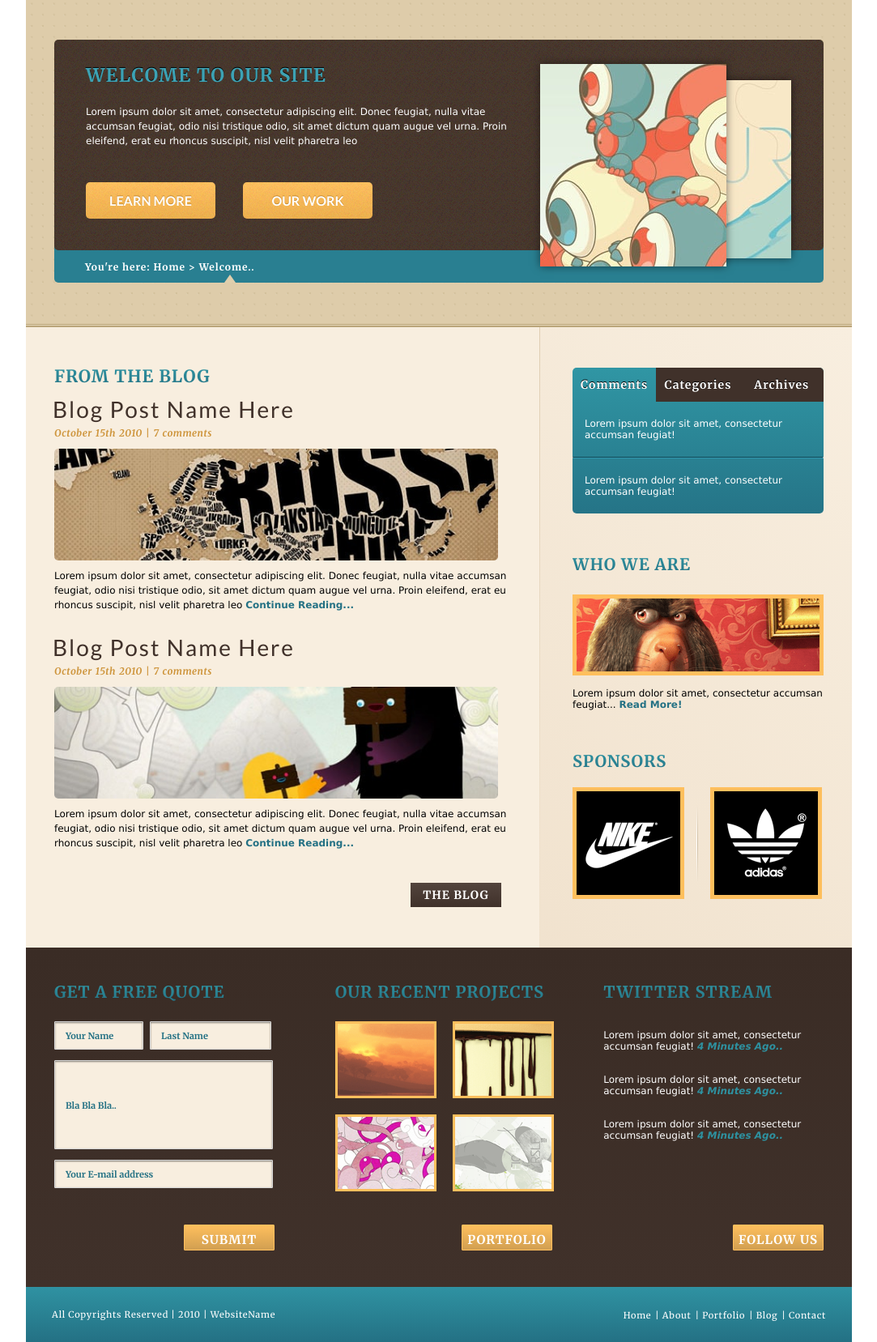
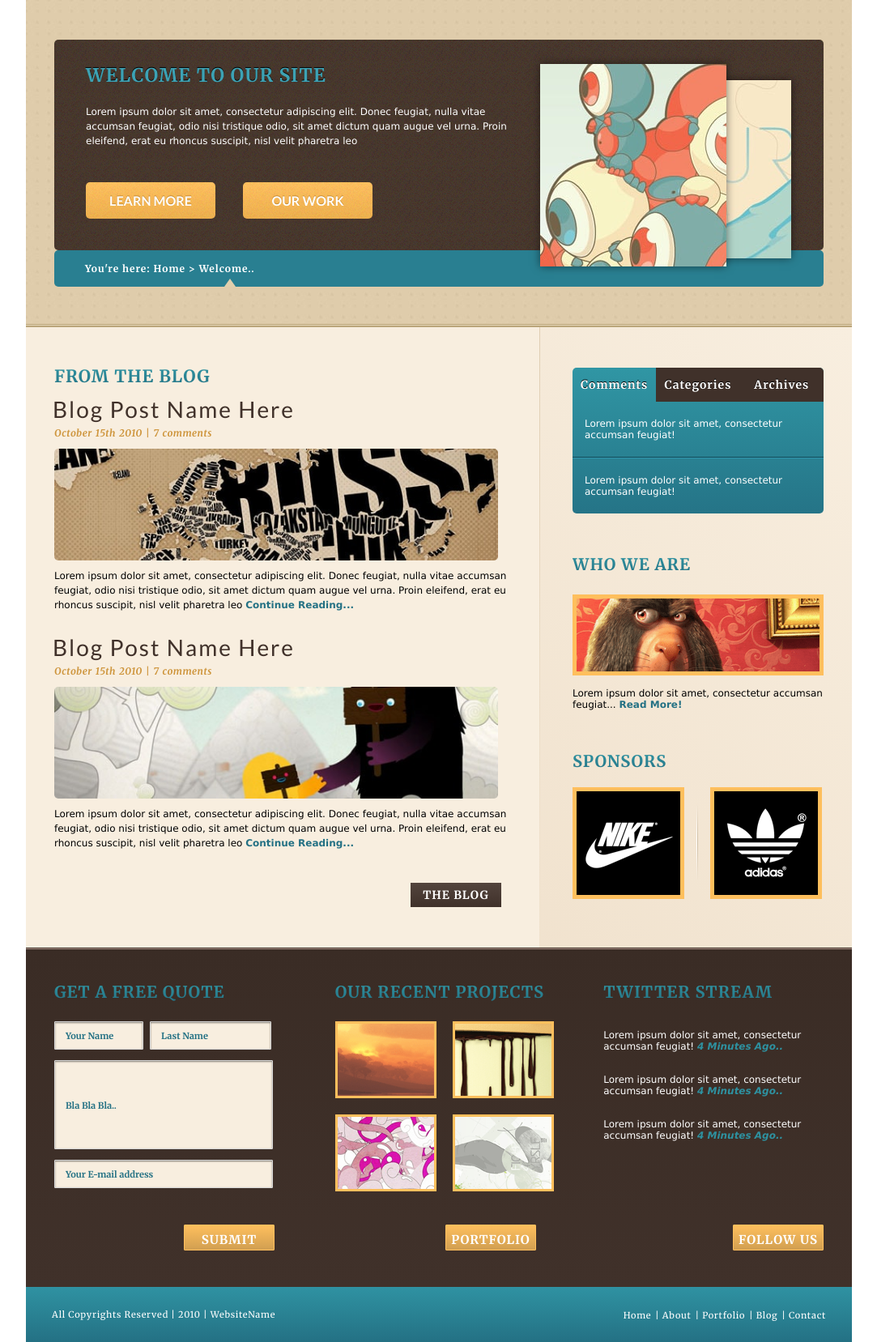
Before and after one commit to almong/netology, a PHP site: page / in a window 1280 px wide. Shown: the part 157-1814 px from the top of the page at 81% size, without its empty margins (98-1181 px from the left). Run offline with PHP 8.4, Linux system fonts and the light colour scheme.

Commit message:
diplom beta 2

```diff
--- a/home_work/html_css/diploma/index.html
+++ b/home_work/html_css/diploma/index.html
@@ -9,7 +9,7 @@
 <body>
     <header>
         <section class="header noise">
-            <div class="logo">sitename</div>
+            <a href="#" class="logo">sitename</a>
             <div class="social-net">
                 <ul>
                     <li><a class="icon-1" href="#"></a></li>
@@ -38,8 +38,7 @@
         </section>
     </header>
 
-    <section>
-        <div class="welcome">
+    <section class="welcome">
         <div class="hello noise-welcome">
             <div class="hello-txt">
                 <h1>welcome to our site</h1>
@@ -53,9 +52,6 @@
             </div>
         </div>
         <div class="bread-crumb">You're here: <a href="#">Home</a> > <a href="#">Welcome</a>..</div>
-            <div class="arrow"></div>
-            <div class="separator-h"></div>
-        </div>
     </section>
 
     <section class="blog-aside">
@@ -87,11 +83,9 @@
                     <a href="#" class="cat-categories tab">Categories</a>
                     <a href="#" class="cat-archives tab">Archives</a>
                     <div>
-                        <p>Lorem ipsum dolor sit amet, consectetur accumsan feugiat! </p>
-                        <hr>
+                        <p class="hr">Lorem ipsum dolor sit amet, consectetur accumsan feugiat! </p>
                         <p>Lorem ipsum dolor sit amet, consectetur accumsan feugiat! </p>
                     </div>
-                    <div></div>
                 </div>
                 <div class="who">
                     <h2>who we are</h2>
@@ -102,10 +96,9 @@
                 </div>
                 <div class="sponsors">
                     <h2>sponsors</h2>
-                    <div class="sponsor-bg">
+                    <div class="sponsor-bg sponsor-separator">
                         <img src="https://raw.githubusercontent.com/almong/netology/master/home_work/html_css/diploma/img/Nike-logo.png" alt="nike">
                     </div>
-                    <div class="sponsor-separator"></div>
                     <div class="sponsor-bg">
                         <img src="https://raw.githubusercontent.com/almong/netology/master/home_work/html_css/diploma/img/Adidas-Logo.png" alt="adidas">
                     </div>
@@ -114,7 +107,6 @@
         </aside>
     </section>
     <footer>
-        <div class="line"></div>
         <section class="big-footer">
             <div class="form">
                 <h2>get a free quote</h2>
@@ -128,18 +120,18 @@
             </div>
             <div class="project">
                 <h2>our recent projects</h2>
-                <a href="#"><img src="https://raw.githubusercontent.com/almong/netology/master/home_work/html_css/diploma/img/project-img-1.png" alt="project-img-1"></a>
-                <a href="#"><img src="https://raw.githubusercontent.com/almong/netology/master/home_work/html_css/diploma/img/project-img-2.png" alt="project-img-2"></a>
-                <a href="#"><img src="https://raw.githubusercontent.com/almong/netology/master/home_work/html_css/diploma/img/project-img-3.png" alt="project-img-3"></a>
-                <a href="#"><img src="https://raw.githubusercontent.com/almong/netology/master/home_work/html_css/diploma/img/project-img-4.png" alt="project-img-4"></a>
-                <div class="footer-button">portfolio</div>
+                <a href="#" class="photo"><img src="https://raw.githubusercontent.com/almong/netology/master/home_work/html_css/diploma/img/project-img-1.png" alt="project-img-1"></a>
+                <a href="#"class="photo"><img src="https://raw.githubusercontent.com/almong/netology/master/home_work/html_css/diploma/img/project-img-2.png" alt="project-img-2"></a>
+                <a href="#"class="photo"><img src="https://raw.githubusercontent.com/almong/netology/master/home_work/html_css/diploma/img/project-img-3.png" alt="project-img-3"></a>
+                <a href="#"class="photo"><img src="https://raw.githubusercontent.com/almong/netology/master/home_work/html_css/diploma/img/project-img-4.png" alt="project-img-4"></a>
+                <a class="footer-button">portfolio</a>
             </div>
             <div class="twitt">
                 <h2>twitter stream</h2>
                 <p>Lorem ipsum dolor sit amet, consectetur accumsan feugiat! <span>4 Minutes Ago..</span></p>
                 <p>Lorem ipsum dolor sit amet, consectetur accumsan feugiat! <span>4 Minutes Ago..</span></p>
                 <p>Lorem ipsum dolor sit amet, consectetur accumsan feugiat! <span>4 Minutes Ago..</span></p>
-                <div class="footer-button">follow us</div>
+                <a class="footer-button">follow us</a>
             </div>
         </section>
         <section class="small-footer noise">
--- a/home_work/html_css/diploma/style.css
+++ b/home_work/html_css/diploma/style.css
@@ -9,6 +9,7 @@
 
 .logo {
     display: inline-block;
+    text-decoration: none;
     max-width: 200px;
     padding: 34px 35px;
     text-transform: uppercase;
@@ -100,7 +101,6 @@
 }
 
 .head-nav li {
-    /* vertical-align: middle; */
     display: inline-block;
 }
 
@@ -173,14 +173,17 @@
 }
 
 .welcome {
-    background-image: url("https://raw.githubusercontent.com/almong/netology/master/home_work/html_css/diploma/img/bg.png");
+    background-image: url("https://raw.githubusercontent.com/almong/netology/master/home_work/html_css/diploma/img/bg.jpg");
+    /* background-repeat: ; */
     position: relative;
+    border-bottom: 4px solid #ffffff;
+    border-image: url("https://raw.githubusercontent.com/almong/netology/master/home_work/html_css/diploma/img/separator-h.png") 4;
 }
 
 .welcome::after {
     display: block;
     content: '';
-    height: 95px;
+    height: 46px;
 }
 
 .hello {
@@ -281,18 +284,15 @@
 .bread-crumb {
     box-sizing: border-box;
     letter-spacing: 1px;
-    position: absolute;
+    margin: auto;
     background-color: #297f91;
     color: #ffffff;
     font-weight: bold;
     font-family: 'Merriweather', serif;
     font-size: 12px;
-    padding: 22px 38px 12px;
+    padding: 15px 38px 15px;
     border-radius: 5px;
-    z-index: 0;
     width: calc(100% - 70px);
-    left: 35px;
-    bottom: 55px;
 }
 
 .bread-crumb a {
@@ -304,20 +304,14 @@
     color: #0a252b;
 }
 
-.arrow {
+.bread-crumb::after {
+    display: inline-block;
+    content: '';
     position: absolute;
     border: 7px solid transparent; border-bottom: 10px solid #e0cfad;
-    z-index: 1;
+    z-index: 2;
     left: 245px;
-    bottom: 55px;
-}
-
-.separator-h {
-    background-image: url("https://raw.githubusercontent.com/almong/netology/master/home_work/html_css/diploma/img/separator-h.png");
-    position: absolute;
-    bottom: 0px;
-    width: 1020px;
-    height: 4px;
+    bottom: 46px;
 }
 
   .blog-aside {
@@ -327,7 +321,6 @@
 }
 
 .blog {
-      /* position: relative; */
       background-color: #f8eedf;
       display: inline-block;
       vertical-align: top;
@@ -357,7 +350,6 @@
       margin-top: 1px;
       margin-left: -2px;
       margin-bottom: 5px;
-
 }
 
 .comment {
@@ -490,34 +482,57 @@
 
 .catalog p {
     margin: 0;
-    padding: 20px 15px;
+    padding: 0 15px 20px;
+}
+
+.catalog .hr {
+    margin-top: 20px;
+}
+
+.catalog .hr::after {
+    content: '';
+    display: block;
+    height: 0px;
+    padding: 0;
+    margin-top: 20px;
+    margin-left: -15px;
+    border-bottom: 1px solid  #3196af;
+    border-top: 1px solid #134a56;
+    width: calc(100% + 30px);
 }
 
 .sponsors {
     margin-top: 50px;
+
 }
 
-.sponsors > div {
+.sponsors .sponsor-bg {
     display: inline-block;
     margin-top: 10px;
     padding-bottom: 16px;
 }
 
-.sponsor-separator {
+.sponsors .sponsor-separator::after {
+    content: '';
+    display: inline-block;
     width: 2px;
     height: 100px;
+    vertical-align: top;
+    margin-left: 15px;
+    margin-top: 20px;
     background-image: url("https://raw.githubusercontent.com/almong/netology/master/home_work/html_css/diploma/img/separator-v.png");
     background-repeat: no-repeat;
 }
 
-.sponsors > div:nth-child(-n+3) {
+
+.sponsors > div:nth-child(-n+2) {
     margin-right: 15px;
 }
 
-hr {
+/* hr {
     border-bottom: 1px solid  #3196af;
     border-top: 1px solid #134a56;
-}
+}   */
 
 .who .who-text {
     color: #000000;
@@ -564,12 +579,16 @@
     margin-bottom: 24px;
 }
 
-.line {
+.big-footer::before {
+    content: '';
+    display: block;
     position: absolute;
     background-image: url("https://raw.githubusercontent.com/almong/netology/master/home_work/html_css/diploma/img/line.png");
     width: 100%;
     height: 1px;
+    left: 0;
     top : 1px;
+    z-index: 5;
 }
 
 .form,
@@ -580,14 +599,15 @@
     width: 33.33%;
 }
 
-.project a {
+.project .photo {
     display: inline-block;
     vertical-align: top;
     width: 125px;
     height: 95px;
     background-color: #e0cfad;
 }
-.project a:hover {
+
+.project .photo:hover {
     outline: 4px solid #2795ad;
     outline-offset: -4px;
 }
@@ -682,12 +702,13 @@
 .project h2 {
     padding-left: 30px;
 }
+
 .project a:nth-child(even) {
     margin-right: 20px;
     margin-left: 30px;
 }
 
-.project a{
+.project .photo{
     margin-bottom: 20px;
 }
 
```
Also changed, not shown: home_work/html_css/diploma/img/bg.jpg (added). Lines whose indentation alone changed are shown as unchanged.
